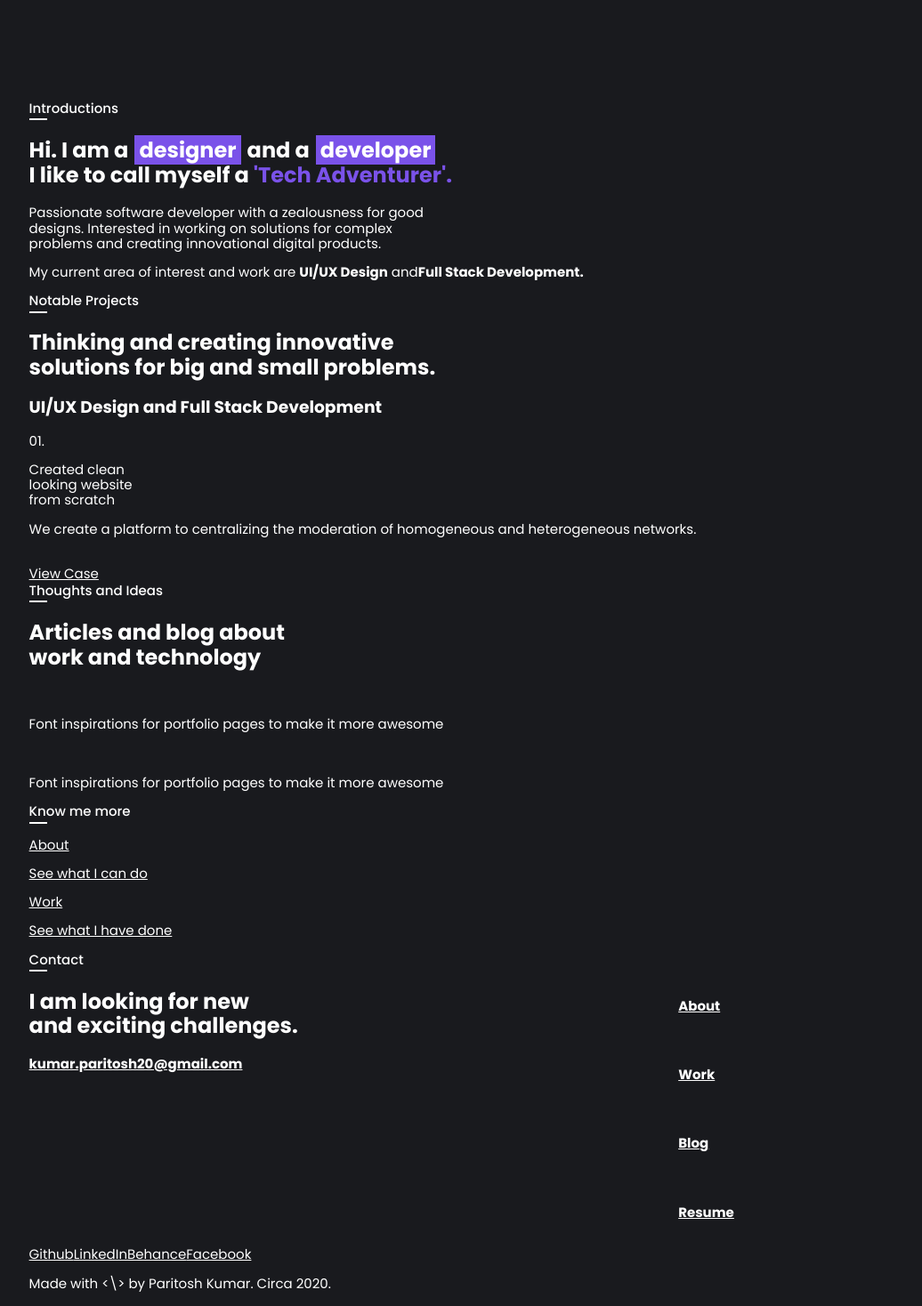
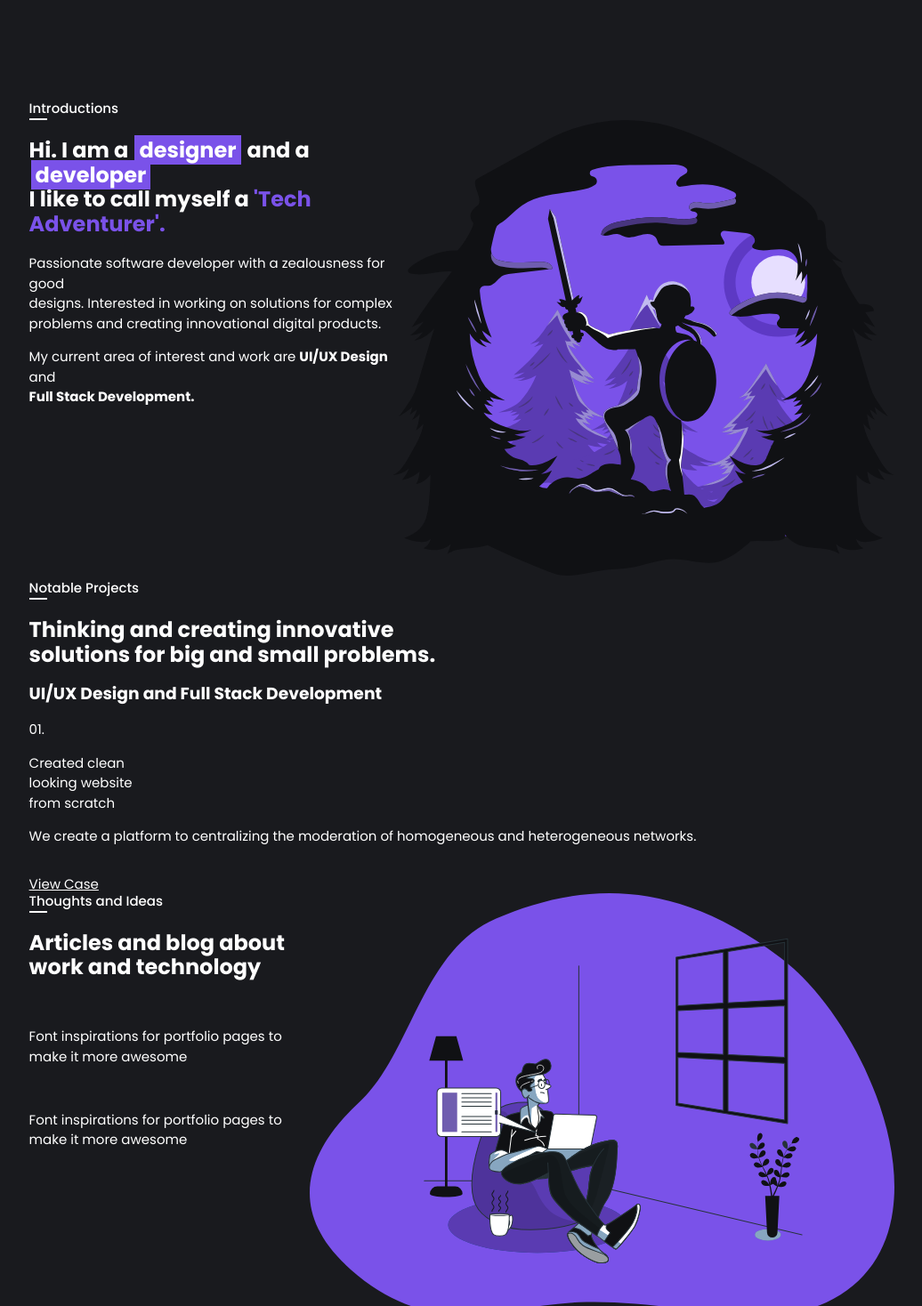
Before and after one commit to teslaLDead/Portfolio2020, a React (Create React App) app: page / in a window 1280 px wide. Shown: the part 802-2270 px from the top of the page at 89% size, without its empty margins (121-1157 px from the left). Built offline with nearby package versions, Linux system fonts and the light colour scheme.

Commit message:
added home page illustrations. fixed para line height

```diff
--- a/src/components/Pages/Home/Home.js
+++ b/src/components/Pages/Home/Home.js
@@ -1,6 +1,8 @@
 import React from "react";
 import PortflioViewer from '../../CommonComponents/PortfolioViewer/PortfolioViewer';
 import BlogThumbnail from "../../CommonComponents/BlogThumbnail/BlogThumbnail";
+import techAdventurerIllustration from './assets/tech-adventurer illustration.svg';
+import blogWritingIllustration from './assets/blog writing illustration.svg';
 class Home extends React.Component{
     state={
 
@@ -30,6 +32,8 @@ class Home extends React.Component{
                 <div className="section-heading">
                     Introductions
                 </div>
+                <div className="d-flex">
+                    <div>
                         <h2>
                         Hi. I am a <span className="text-highlight">designer</span> and a <span className="text-highlight">developer</span><br/>
                             I like to call myself a <span className="color-dark">'Tech Adventurer'.</span>
@@ -40,9 +44,14 @@ class Home extends React.Component{
                             problems and creating innovational digital products.
                         </p>
                         <p>
-                    My current area of interest and work are <b>UI/UX Design</b> and
+                            My current area of interest and work are <b>UI/UX Design</b> and <br/>
                             <b>Full Stack Development. </b>
                         </p>
+                    </div>
+                    <div>
+                        <img src={techAdventurerIllustration} alt=""/>
+                    </div>
+                </div>
             </div>
             {/* porject section */}
             <div>
@@ -75,7 +84,7 @@ class Home extends React.Component{
                     </div>
                     {/* illustration will be here */}
                     <div>
-                        <img src="" alt="" />
+                        <img src={blogWritingIllustration} alt="" />
                     </div>
                 </div>
                 <div>
--- a/src/styling/Typography.css
+++ b/src/styling/Typography.css
@@ -122,7 +122,7 @@ and (min-width : 1224px) {
 
   p{
     font-size: 15px;
-
+    line-height: 1.5em;
   }
 
   a{
```
Also changed, not shown: src/components/Pages/Home/assets/blog writing illustration.svg (added). Lines whose indentation alone changed are shown as unchanged.
